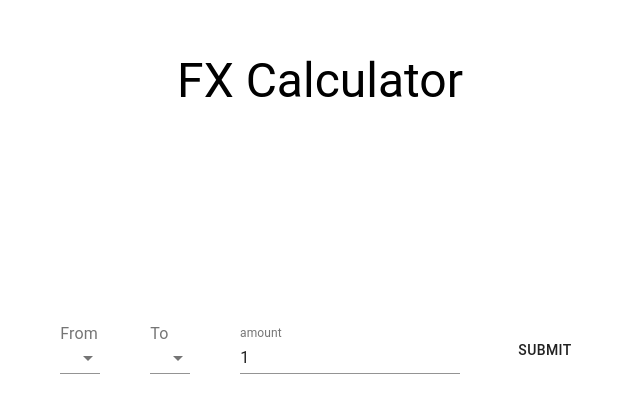
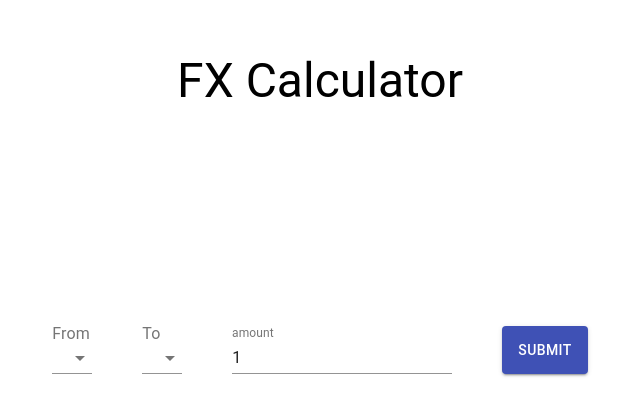
Before and after one commit to hanrichard/foreign-exchange, a React (Create React App) app in the folder ex-app/: page / in a window 1280 px wide. Shown: the part 147-562 px from the top of the page, without its empty margins (320-960 px from the left). Built offline with nearby package versions, Linux system fonts and the light colour scheme.

Commit message:
feat: refactoring

```diff
--- a/ex-app/src/components/Exchange.js
+++ b/ex-app/src/components/Exchange.js
@@ -91,10 +91,10 @@ const Exchange = ({ exchangeRate, via, currencies }) => {
             onChange={handleOnInputChange} />
         </ELementWrapper>
 
-        <Button onClick={handleSubmit}>Submit</Button>
+        <Button onClick={handleSubmit} color="primary" variant="contained">Submit</Button>
       </Wrapper>
       <ResultWrapper>
-        {result && `${from} - ${to} = ${result}`}
+        {result && from && to && `${from} - ${to} = ${result}`}
       </ResultWrapper>
     </>
   );
```
